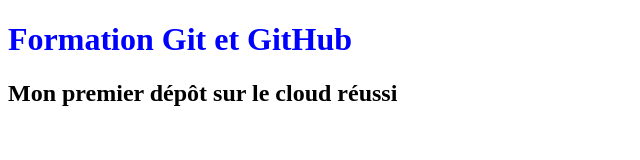
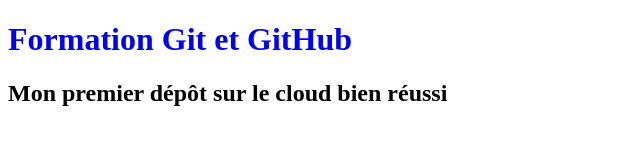
Before and after one commit to Alvin0555/OpenclassroomsProject, a plain HTML site: page index.html in a window 1280 px wide. Shown: the whole page, without its empty margins (0-640 px from the left). Drawn offline with Linux system fonts and the light colour scheme.

```diff
--- a/index.html
+++ b/index.html
@@ -6,6 +6,6 @@
 </head>
 <body>
 			<h1> Formation Git et GitHub </h1>
-			<h2> Mon premier dépôt sur le cloud réussi </h2>
+			<h2> Mon premier dépôt sur le cloud bien réussi </h2>
 </body>
 </html>
```
